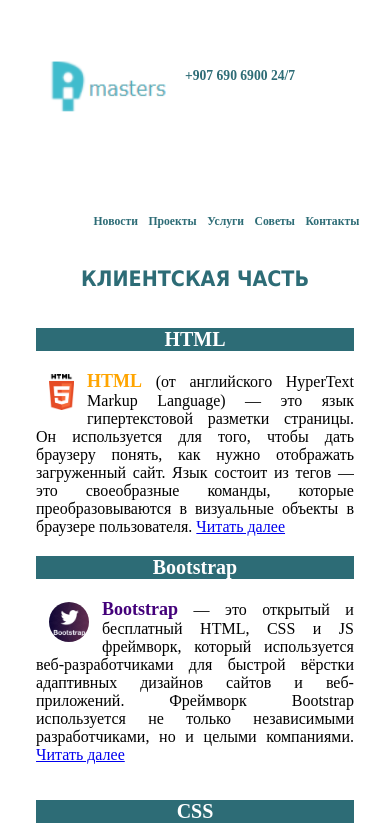
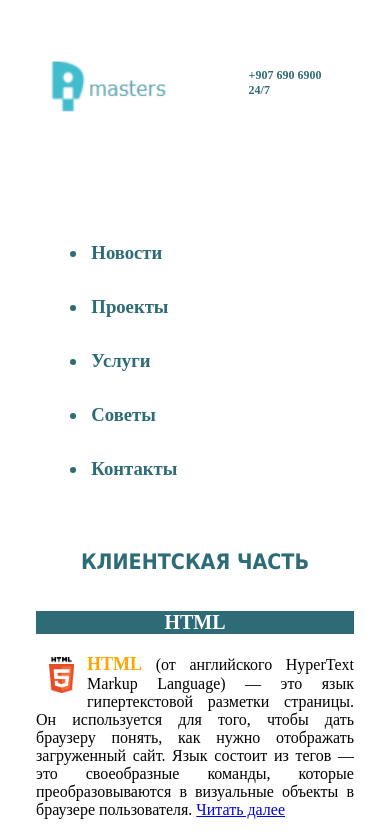
Before and after one commit to SvinDzjuba/Web-Project, a plain HTML site: page index.html in a window 390 px wide. Shown: the top 836 px of the page. Drawn offline with Linux system fonts and the light colour scheme.

Commit message:
boje is the end is coming?

```diff
--- a/styles.css
+++ b/styles.css
@@ -1,6 +1,8 @@
 html {
     scroll-behavior: smooth;
 }
+
+
 
 /*
 .wrapper {
@@ -10,6 +12,8 @@ header {
     width: 1440px;
 }
 */
+
+
 @media (min-width: 1440px){
 
 .wrapper {
@@ -236,6 +240,8 @@ footer {
     float: left
 }
 }
+
+
 
 
 
@@ -972,17 +978,14 @@ footer {
 
 
 
-
-
-
-@media(max-width: 570px) {
+@media (min-width: 481px) and (max-width: 570px) {
     li {
         width: 10%;
         font-size: 0.65em;
     }
 
     .number {
-        width: 50%;
+        width: 30%;
         font-size: 0.85em;
     }
 
@@ -990,3 +993,42 @@ footer {
         font-size: 0.75em;
     }
 }
+
+
+
+@media (max-width: 480px) {
+    .number {
+        width: 30%;
+        font-size: 0.75em;
+    }
+
+    .aside-left {
+        /* width: 220px; */
+        width: 85%;
+        float: left;
+        margin: 0 auto;
+        /* overflow: hidden; */
+    }
+
+    nav {
+        /* width: 200px; */
+        width: 90.90%;
+        color: rgb(45,108,118);
+        font-weight: 900;
+        font-size: 22px;
+        /* padding-top: 65px; */
+    }
+
+    ul {
+        text-align: left;
+        white-space: pre-line;
+        /* margin-right: 35px; */
+    }
+
+    li {
+        width: 50%;
+        display: list-item;
+        font-size: 0.85em;
+        /* padding: ; */
+    }
+}
```
